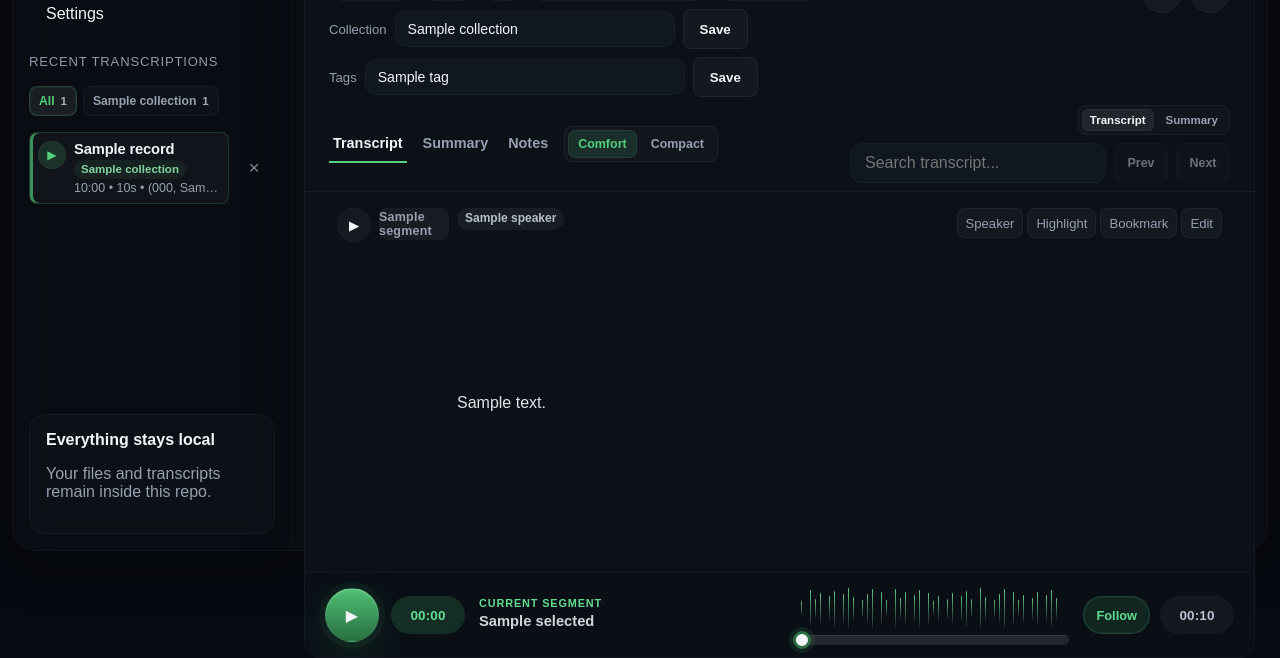
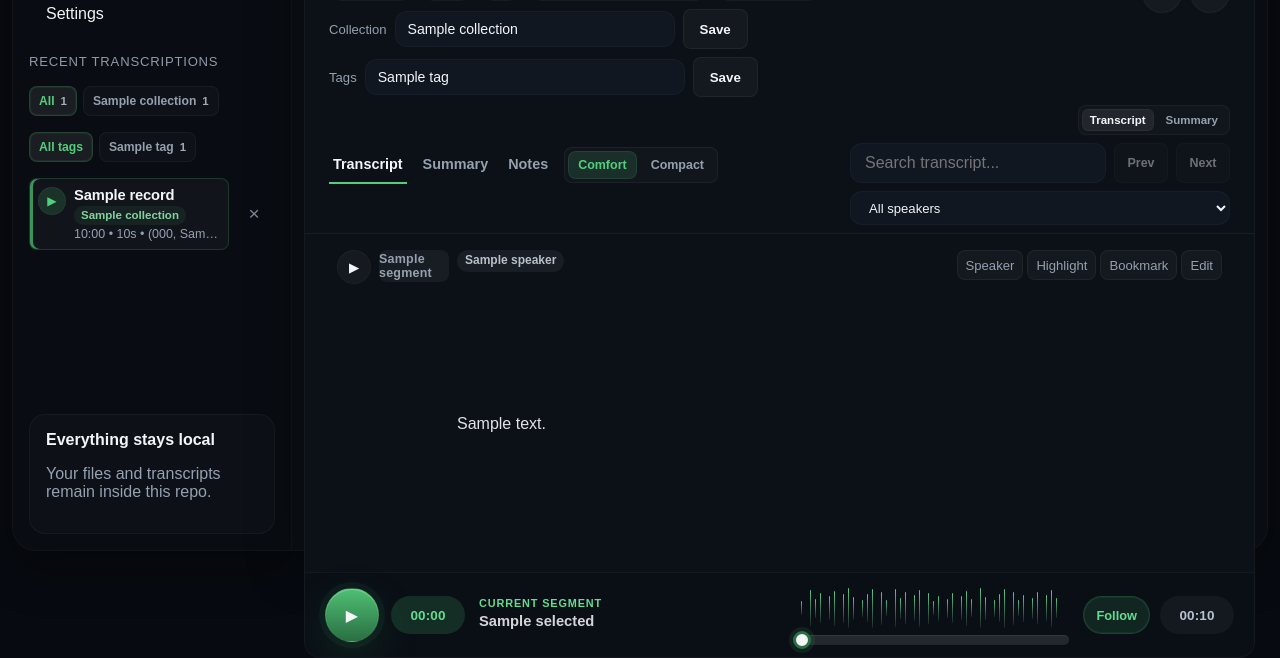
Before and after one commit to burnz0/whisper-local, a Flask app: template templates/index.html in a window 1280 px wide. Shown: the part 237-895 px from the top of the page. Run offline with Flask 3, Linux system fonts and the light colour scheme; the template is opened without the code that fills it: most values are stand-ins (such as "Sample title", 1, 10 or a date in 2020); some libraries are stand-ins or nearby versions.

Commit message:
Add transcript speaker and tag filters

```diff
--- a/static/app.js
+++ b/static/app.js
@@ -25,8 +25,10 @@
   const collectionEditor = document.getElementById("collection-editor");
   const collectionInput = document.getElementById("collection-input");
   const collectionFilter = document.getElementById("collection-filter");
+  const tagFilter = document.getElementById("tag-filter");
   const tagEditor = document.getElementById("tag-editor");
   const tagsInput = document.getElementById("tags-input");
+  const speakerFilter = document.getElementById("speaker-filter");
   const notesEditor = document.getElementById("notes-editor");
   const notesInput = document.getElementById("notes-input");
   const notesStatus = document.getElementById("notes-status");
@@ -68,11 +70,19 @@
   let transcriptDensity = window.localStorage.getItem("whisperLocal.transcriptDensity") || "comfortable";
   let searchScope = window.localStorage.getItem("whisperLocal.searchScope") || "transcript";
   let activeCollectionFilter = window.localStorage.getItem("whisperLocal.collectionFilter") || "all";
+  let activeTagFilter = window.localStorage.getItem("whisperLocal.tagFilter") || "all";
   const formatTime = (seconds) => {
     const total = Math.max(0, Math.floor(seconds || 0));
     const mins = Math.floor(total / 60);
     const secs = total % 60;
     return `${String(mins).padStart(2, "0")}:${String(secs).padStart(2, "0")}`;
+  };
+  const ensureSpeakerOption = (speaker) => {
+    if (!speakerFilter || !speaker || Array.from(speakerFilter.options).some((option) => option.value === speaker)) return;
+    const option = document.createElement("option");
+    option.value = speaker;
+    option.textContent = speaker;
+    speakerFilter.appendChild(option);
   };
 
   if (jobState && jobStatus) {
@@ -155,20 +165,39 @@
   }
 
   const getCollectionButtons = () => Array.from(document.querySelectorAll("[data-collection-filter]"));
+  const getTagButtons = () => Array.from(document.querySelectorAll("[data-tag-filter]"));
   const getCollectionRows = () => Array.from(document.querySelectorAll("[data-record-row]"));
-  const setCollectionFilter = (collection) => {
-    const buttons = getCollectionButtons();
-    const hasCollection = collection === "all" || buttons.some((button) => button.dataset.collectionFilter === collection);
+  const setLibraryFilters = (collection, tag) => {
+    const collectionButtons = getCollectionButtons();
+    const tagButtons = getTagButtons();
+    const hasCollection = collection === "all" || collectionButtons.some((button) => button.dataset.collectionFilter === collection);
+    const hasTag = tag === "all" || tagButtons.some((button) => button.dataset.tagFilter === tag);
     activeCollectionFilter = hasCollection ? collection : "all";
+    activeTagFilter = hasTag ? tag : "all";
     getCollectionRows().forEach((row) => {
-      row.hidden = activeCollectionFilter !== "all" && row.dataset.collection !== activeCollectionFilter;
+      const tags = (row.dataset.tags || "").split("|").filter(Boolean);
+      const collectionMatch = activeCollectionFilter === "all" || row.dataset.collection === activeCollectionFilter;
+      const tagMatch = activeTagFilter === "all" || tags.includes(activeTagFilter);
+      row.hidden = !collectionMatch || !tagMatch;
     });
-    buttons.forEach((button) => {
+    collectionButtons.forEach((button) => {
       const isActive = button.dataset.collectionFilter === activeCollectionFilter;
       button.classList.toggle("is-active", isActive);
       button.setAttribute("aria-pressed", String(isActive));
     });
+    tagButtons.forEach((button) => {
+      const isActive = button.dataset.tagFilter === activeTagFilter;
+      button.classList.toggle("is-active", isActive);
+      button.setAttribute("aria-pressed", String(isActive));
+    });
     window.localStorage.setItem("whisperLocal.collectionFilter", activeCollectionFilter);
+    window.localStorage.setItem("whisperLocal.tagFilter", activeTagFilter);
+  };
+  const setCollectionFilter = (collection) => {
+    setLibraryFilters(collection, activeTagFilter);
+  };
+  const setTagFilter = (tag) => {
+    setLibraryFilters(activeCollectionFilter, tag);
   };
   const adjustCollectionCount = (collection, delta) => {
     if (!collection) return;
@@ -198,8 +227,15 @@
     getCollectionButtons().forEach((button) => {
       button.addEventListener("click", () => setCollectionFilter(button.dataset.collectionFilter || "all"));
     });
-    setCollectionFilter(activeCollectionFilter);
   }
+
+  if (tagFilter) {
+    getTagButtons().forEach((button) => {
+      button.addEventListener("click", () => setTagFilter(button.dataset.tagFilter || "all"));
+    });
+  }
+
+  setLibraryFilters(activeCollectionFilter, activeTagFilter);
 
   const setActiveTab = (targetId) => {
     tabs.forEach((item) => item.classList.toggle("is-active", item.dataset.tabTarget === targetId));
@@ -419,6 +455,10 @@
     const getSearchTextEl = (item) => item.querySelector("p") || item;
     const getSearchItems = () => (searchScope === "summary" ? getSummaryCards() : allSegments);
     const getInactiveSearchItems = () => (searchScope === "summary" ? allSegments : getSummaryCards());
+    const getSegmentSpeaker = (item) => {
+      const label = item.querySelector("[data-segment-speaker-label]");
+      return label && !label.hidden ? label.textContent.trim() : "";
+    };
     const clearHighlight = (item) => {
       const textEl = getSearchTextEl(item);
       if (!textEl || textEl.dataset.originalText === undefined) return;
@@ -436,14 +476,16 @@
         button.setAttribute("aria-pressed", String(isActive));
       });
       search.placeholder = searchScope === "summary" ? "Search summary..." : "Search transcript...";
+      if (speakerFilter) speakerFilter.disabled = searchScope === "summary";
       window.localStorage.setItem("whisperLocal.searchScope", searchScope);
     };
     const updateSearchControls = () => {
       const hasMatches = searchMatches.length > 0;
+      const speakerFiltered = speakerFilter && !speakerFilter.disabled && speakerFilter.value !== "all";
       if (searchPrevious) searchPrevious.disabled = !hasMatches;
       if (searchNext) searchNext.disabled = !hasMatches;
       if (searchCount) {
-        if (!search.value.trim()) {
+        if (!search.value.trim() && !speakerFiltered) {
           searchCount.textContent = "";
         } else if (hasMatches) {
           searchCount.textContent = `${activeSearchIndex + 1} of ${searchMatches.length} ${searchScope} matches`;
@@ -496,28 +538,30 @@
     };
     const renderSearch = () => {
       const query = search.value.trim().toLowerCase();
+      const speakerValue = speakerFilter && !speakerFilter.disabled ? speakerFilter.value : "all";
       searchMatches = [];
       clearActiveSearchHit();
       getInactiveSearchItems().forEach((item) => {
         item.hidden = false;
         clearHighlight(item);
       });
-      if (query) {
+      if (query || (searchScope === "transcript" && speakerValue !== "all")) {
         setActiveTab(searchScope === "summary" ? "summary-pane" : "transcript-pane");
       }
       getSearchItems().forEach((item) => {
         const textEl = getSearchTextEl(item);
         const haystack = (textEl && (textEl.dataset.originalText || textEl.textContent) || item.textContent).toLowerCase();
-        const isMatch = !query || haystack.includes(query);
+        const speakerMatch = searchScope !== "transcript" || speakerValue === "all" || getSegmentSpeaker(item) === speakerValue;
+        const isMatch = (!query || haystack.includes(query)) && speakerMatch;
         item.hidden = !isMatch;
-        if (query && isMatch) {
+        if ((query || speakerValue !== "all") && isMatch) {
           searchMatches.push(item);
-          highlightMatch(item, query);
+          if (query) highlightMatch(item, query);
         } else {
           clearHighlight(item);
         }
       });
-      if (query && searchMatches.length) {
+      if ((query || speakerValue !== "all") && searchMatches.length) {
         focusSearchHit(0);
       } else {
         activeSearchIndex = -1;
@@ -543,6 +587,7 @@
     });
     if (searchPrevious) searchPrevious.addEventListener("click", () => moveSearchHit(-1));
     if (searchNext) searchNext.addEventListener("click", () => moveSearchHit(1));
+    if (speakerFilter) speakerFilter.addEventListener("change", renderSearch);
     renderSearchScope();
     updateSearchControls();
   }
@@ -724,6 +769,9 @@
       const payload = await response.json();
       if (payload.ok) {
         tagsInput.value = payload.tags.join(", ");
+        const row = document.querySelector(`[data-record-row="${state.recordId}"]`);
+        if (row) row.dataset.tags = payload.tags.join("|");
+        setLibraryFilters(activeCollectionFilter, activeTagFilter);
       }
     });
   }
@@ -798,6 +846,7 @@
           const nextSpeaker = (payload.segment && payload.segment.speaker) || "";
           speakerLabel.textContent = nextSpeaker;
           speakerLabel.hidden = !nextSpeaker;
+          ensureSpeakerOption(nextSpeaker);
           closeEditor();
         } catch (error) {
           console.error(error);
--- a/static/styles.css
+++ b/static/styles.css
@@ -279,13 +279,15 @@ textarea:focus-visible {
   font-size: 0.82rem;
 }
 
-.collection-filter {
+.collection-filter,
+.tag-filter {
   display: flex;
   flex-wrap: wrap;
   gap: 6px;
 }
 
-.collection-filter__button {
+.collection-filter__button,
+.tag-filter__button {
   min-height: 30px;
   display: inline-flex;
   align-items: center;
@@ -302,25 +304,30 @@ textarea:focus-visible {
   padding: 0 9px;
 }
 
-.collection-filter__button span {
+.collection-filter__button span,
+.tag-filter__button span {
   overflow: hidden;
   text-overflow: ellipsis;
   white-space: nowrap;
 }
 
-.collection-filter__button strong {
+.collection-filter__button strong,
+.tag-filter__button strong {
   color: rgba(219, 228, 240, 0.72);
   font-size: 0.72rem;
   font-weight: 780;
 }
 
 .collection-filter__button:hover,
-.collection-filter__button.is-active {
+.collection-filter__button.is-active,
+.tag-filter__button:hover,
+.tag-filter__button.is-active {
   background: rgba(255, 255, 255, 0.07);
   color: var(--text);
 }
 
-.collection-filter__button.is-active {
+.collection-filter__button.is-active,
+.tag-filter__button.is-active {
   border-color: rgba(82, 207, 125, 0.2);
   color: var(--green);
   box-shadow: inset 0 0 0 1px rgba(82, 207, 125, 0.08);
@@ -1006,6 +1013,11 @@ textarea:focus,
   color: var(--muted);
   font-size: 0.78rem;
   text-align: right;
+}
+
+.speaker-filter {
+  min-height: 34px;
+  font-size: 0.82rem;
 }
 
 .search-count:empty {
--- a/templates/index.html
+++ b/templates/index.html
@@ -111,9 +111,20 @@
           </button>
           {% endfor %}
         </div>
+        <div class="tag-filter" id="tag-filter" aria-label="Tag filter">
+          <button class="tag-filter__button is-active" type="button" data-tag-filter="all" aria-pressed="true">
+            <span>All tags</span>
+          </button>
+          {% for tag in tag_filters %}
+          <button class="tag-filter__button" type="button" data-tag-filter="{{ tag.name }}" aria-pressed="false">
+            <span>{{ tag.name }}</span>
+            <strong>{{ tag.count }}</strong>
+          </button>
+          {% endfor %}
+        </div>
         <div class="library-list">
           {% for record in records %}
-          <div class="library-row" data-record-row="{{ record.id }}" data-collection="{{ record.collection }}" title="{{ record.title }}">
+          <div class="library-row" data-record-row="{{ record.id }}" data-collection="{{ record.collection }}" data-tags="{{ record.tags|join('|') }}" title="{{ record.title }}">
             <a class="library-card {% if selected and selected.id == record.id %}is-active{% endif %}" href="{{ url_for('transcript_detail', record_id=record.id) }}" data-record-link="{{ record.id }}" title="{{ record.title }}">
               <div class="library-card__icon" aria-hidden="true">▶</div>
               <div class="library-card__body">
@@ -234,6 +245,12 @@
                 <button class="search-nav-button" type="button" id="segment-search-prev" aria-label="Previous search result" disabled>Prev</button>
                 <button class="search-nav-button" type="button" id="segment-search-next" aria-label="Next search result" disabled>Next</button>
               </div>
+              <select id="speaker-filter" class="speaker-filter" aria-label="Filter transcript by speaker">
+                <option value="all">All speakers</option>
+                {% for speaker in speakers %}
+                <option value="{{ speaker }}">{{ speaker }}</option>
+                {% endfor %}
+              </select>
               <small class="search-count" id="segment-search-count" aria-live="polite"></small>
             </div>
           </section>
```
Also changed, not shown: TODO.md (+1 -1 lines), routes.py (+21 -0 lines).
